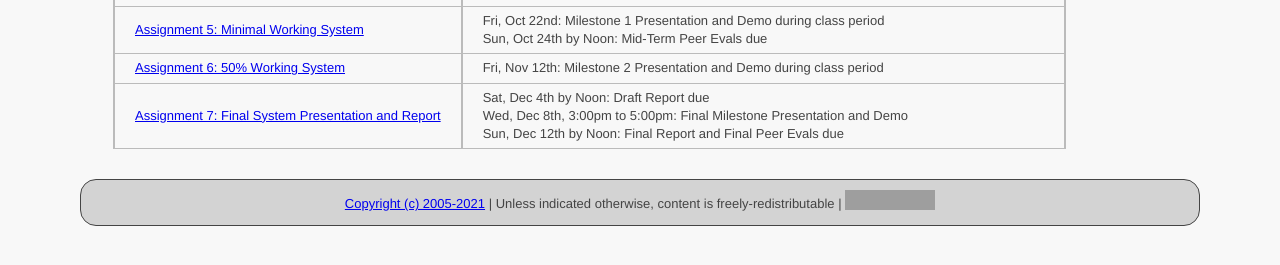
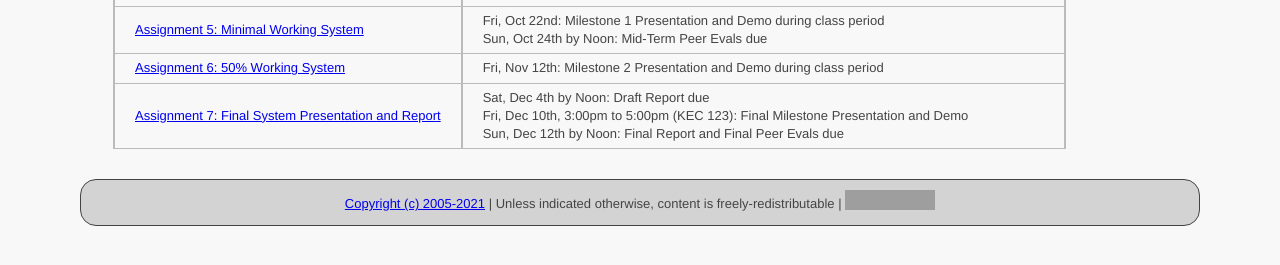
Before and after one commit to ycpcs/cs481-fall2021-PW, a Jekyll site: the page built from schedule.md, in a window 1280 px wide. Shown: the part 286-551 px from the top of the page. Built offline with Jekyll 4.4.1, drawn with Linux system fonts in a browser that asks for light colours; grey boxes are pictures that could not be loaded.

Commit message:
updated assign07 presentation due date

```diff
--- a/schedule.md
+++ b/schedule.md
@@ -14,4 +14,4 @@ This is the course schedule for CS 481-PW (Privilege Walk Project).
 [Assignment 4: Analysis and Design](assign/assign04.html)                  | Fri, Oct 1st by 3:00pm (prior to class): Presentation during class period
 [Assignment 5: Minimal Working System](assign/assign05.html)               | Fri, Oct 22nd: Milestone 1 Presentation and Demo during class period<br>Sun, Oct 24th by Noon: Mid-Term Peer Evals due
 [Assignment 6: 50% Working System](assign/assign06.html)                   | Fri, Nov 12th: Milestone 2 Presentation and Demo during class period
-[Assignment 7: Final System Presentation and Report](assign/assign07.html) | Sat, Dec 4th by Noon: Draft Report due<br>Wed, Dec 8th, 3:00pm to 5:00pm: Final Milestone Presentation and Demo<br>Sun, Dec 12th by Noon: Final Report and Final Peer Evals due
+[Assignment 7: Final System Presentation and Report](assign/assign07.html) | Sat, Dec 4th by Noon: Draft Report due<br>Fri, Dec 10th, 3:00pm to 5:00pm (KEC 123): Final Milestone Presentation and Demo<br>Sun, Dec 12th by Noon: Final Report and Final Peer Evals due
```
Also changed, not shown: index.md (+2 -0 lines).
